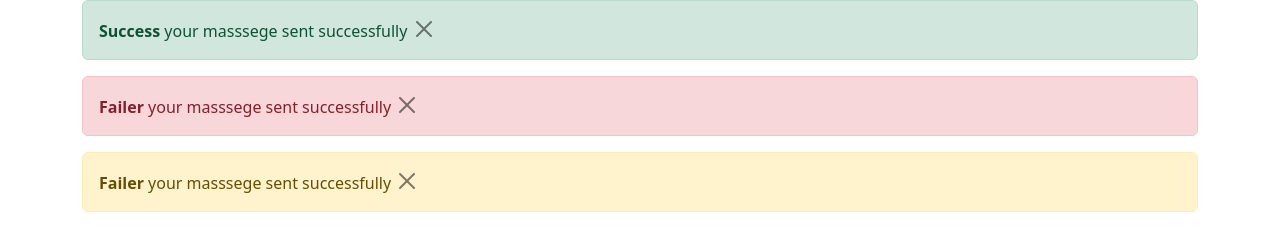
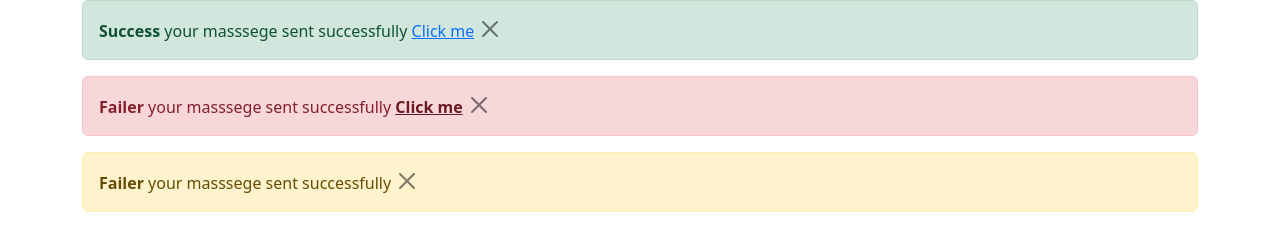
Before and after one commit to Ajax-Projects/Html-20-8-2022, a plain HTML site: page index7.html in a window 1280 px wide. Drawn offline with nearby package versions, Linux system fonts and the light colour scheme.

Commit message:
Bootstrap Alert with link

```diff
--- a/index7.html
+++ b/index7.html
@@ -12,11 +12,14 @@
         <div class="alert alert-success alert-dismissble">
             <strong>Success</strong>
             your masssege sent successfully
+            <a href="#">Click me</a>
             <button type="button" class="btn-close" data-bs-dismiss="alert"></button>
         </div>
-    <div class="alert alert-danger alert-dismissble">
+    <div class="alert alert-danger alert-dismissble ">
         <strong>Failer</strong>
         your masssege sent successfully
+        <a href="#" class="alert-link">Click me</a>
+
         <button type="button" class="btn-close" data-bs-dismiss="alert"></button>
     </div>
     <div class="alert alert-warning alert-dismissble">
```
